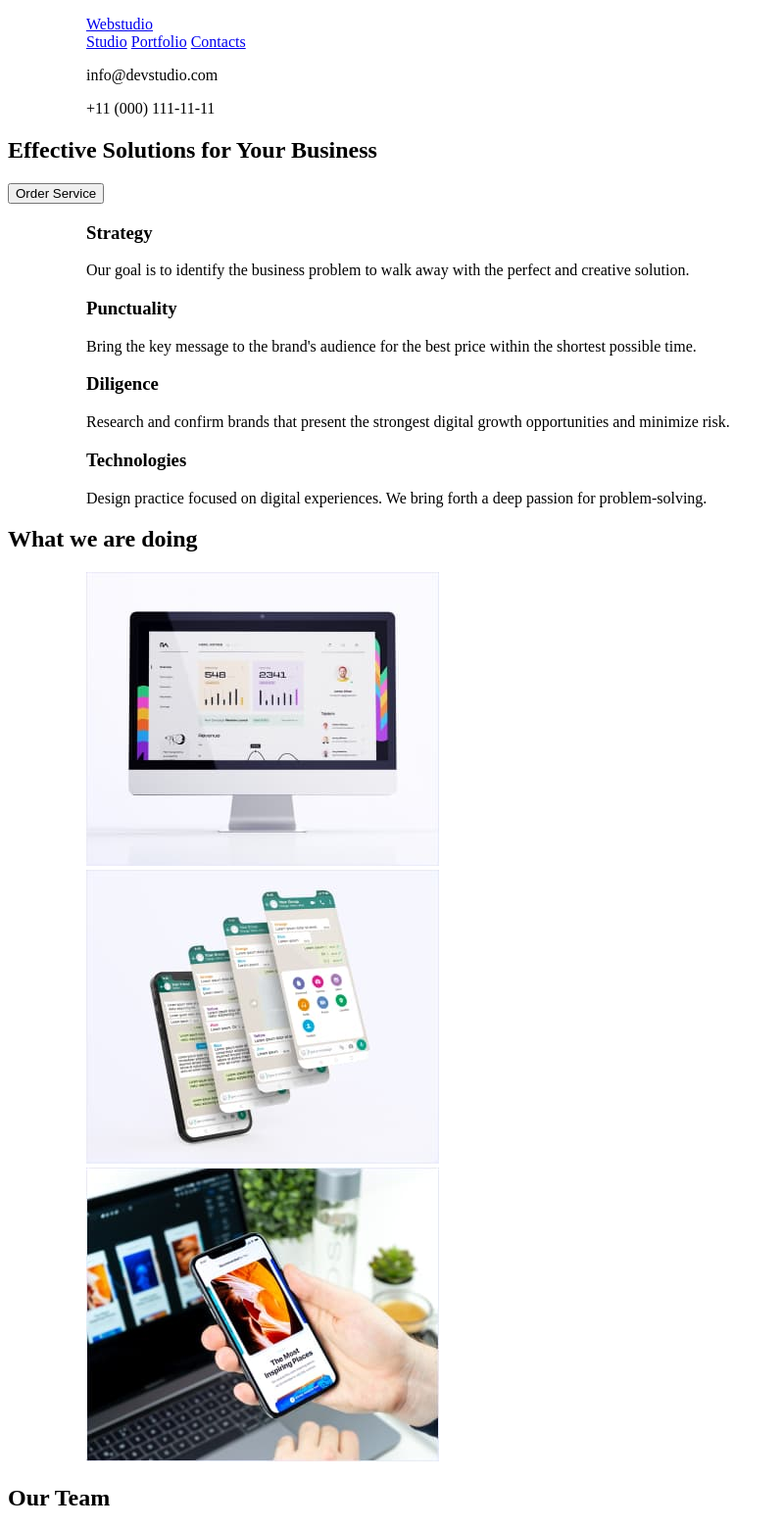
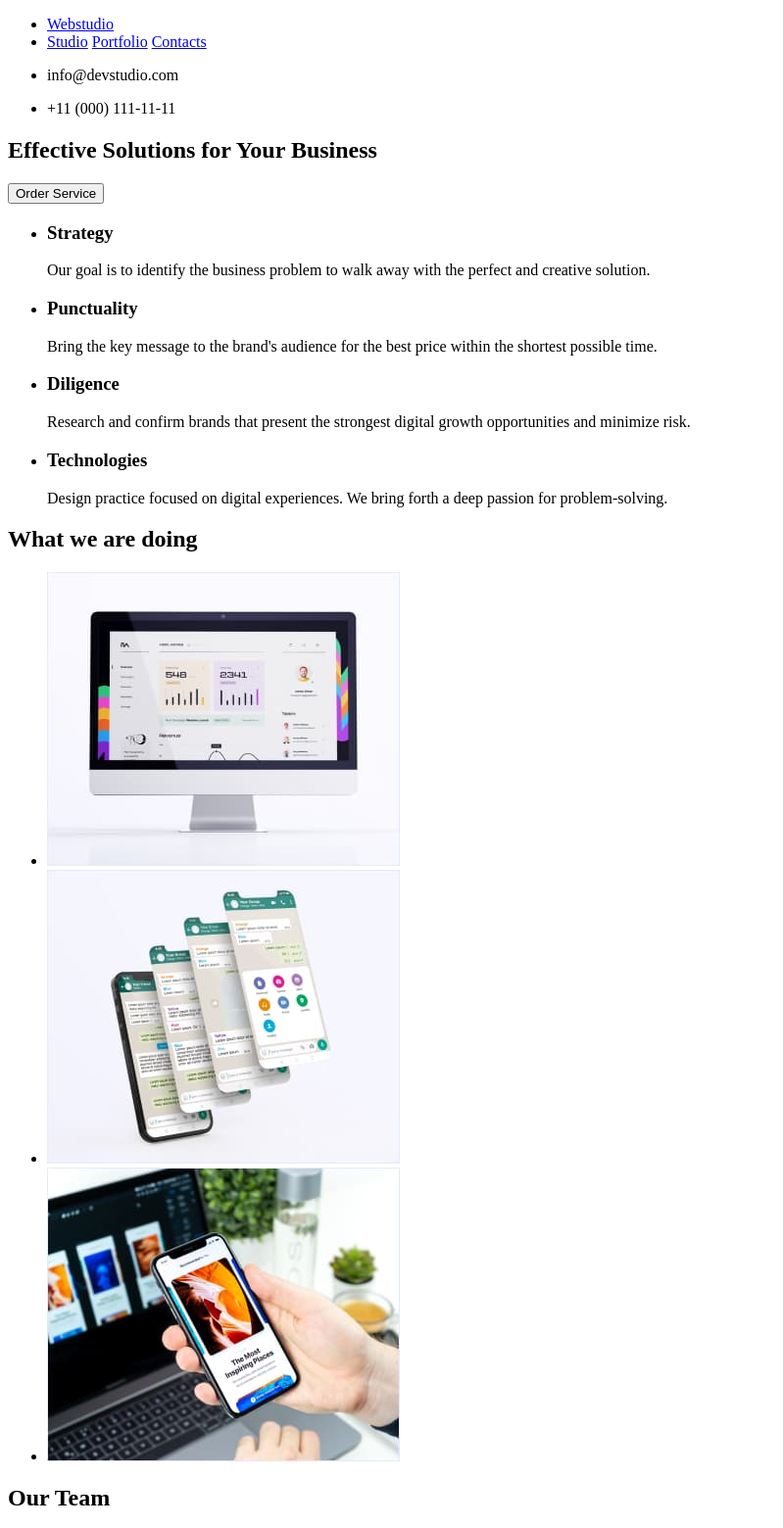
Before and after one commit to GFour11/GFour11.github.io, a plain HTML site: page index.html in a window 1280 px wide. Shown: the top 1560 px of the page at 98% size, without its empty margins (0-799 px from the left). Drawn offline with Linux system fonts and the light colour scheme.

Commit message:
update v.1.1

```diff
--- a/index.html
+++ b/index.html
@@ -7,26 +7,26 @@
     <body>
         <header>
            <ul>
-            <ol>
+            <li>
                 <div class="logo">
                     <a href="#">
                         <span class="web">Web</span><span class="studio">studio</span>
                     </a>
                 </div>
-            </ol>
-            <ol>
+            </li>
+            <li>
                 <nav>
                     <a href="#">Studio</a>
                     <a href="#">Portfolio</a>
                     <a href="#">Contacts</a>
                 </nav>
-            </ol>
-            <ol>
+            </li>
+            <li>
                 <p>info@devstudio.com</p>
-            </ol>
-            <ol>
+            </li>
+            <li>
                 <p>+11 (000) 111-11-11</p>
-            </ol>
+            </li>
            </ul>
         </header>
         <main>
@@ -38,77 +38,77 @@
             </section>
             <section>
                 <ul>
-                    <ol>
+                    <li>
                         <h3>Strategy</h3>
                         <p>Our goal is to identify the business
                             problem to walk away with the perfect and creative solution.
                         </p>
-                    </ol>
-                    <ol>
+                    </li>
+                    <li>
                         <h3>Punctuality</h3>
                         <p>
                             Bring the key message to the brand's audience for the best price within the shortest possible time.
                         </p>
-                    </ol>
-                    <ol>
+                    </li>
+                    <li>
                         <h3>Diligence</h3>
                         <p>
                             Research and confirm brands that present the strongest digital growth opportunities and minimize risk.
                         </p>
-                    </ol>
-                    <ol>
+                    </li>
+                    <li>
                         <h3>Technologies</h3>
                         <p>
                             Design practice focused on digital experiences. We bring forth a deep passion for problem-solving.
                         </p>
-                    </ol>
+                    </li>
                 </ul>
             </section>
             <section>
                 <h2>What we are doing</h2>
                 <ul>
-                    <ol>
+                    <li>
                         <img src="images/services/desctop_app.jpg" alt="Desctop aplication" width="360"/>
-                    </ol>
-                    <ol>
+                    </li>
+                    <li>
                         <img src="images/services/web_app.jpg" alt="Web aplication" width="360"/>
-                    </ol>
-                    <ol>
+                    </li>
+                    <li>
                         <img src="images/services/mobile_app.jpg" alt="Mobile aplication" width="360"/>
-                    </ol>
+                    </li>
                 </ul>
             </section>
             <section>
                 <h2>Our Team</h2>
                 <ul>
-                    <ol>
+                    <li>
                         <div class="Card content">
                             <img src="images/team/mark.jpg" alt="Mark" width="264"/>
                             <h3>Mark Guerrero</h3>
                             <p> Product Designer</p>
                         </div>
-                    </ol>
-                    <ol>
+                    </li>
+                    <li>
                         <div class="Card content">
                             <img src="images/team/tom.jpg" alt="Tom" width="264"/>
                             <h3>Tom Ford</h3>
                             <p>Frontend Developer</p>
                         </div>
-                    </ol>
-                    <ol>
+                    </li>
+                    <li>
                         <div class="Card content">
                             <img src="images/team/camila.jpg" alt="Camila" width="264"/>
                             <h3>Camila Garcia</h3>
                             <p>Marketing</p>
                         </div>
-                    </ol>
-                    <ol>
+                    </li>
+                    <li>
                         <div class="Card content">
                             <img src="images/team/daniel.jpg" alt="Daniel" width="264"/>
                             <h3>Daniel Wilson</h3>
                             <p>Designer</p>
                         </div>
-                    </ol>
+                    </li>
                 </ul>
             </section>
         </main>
@@ -119,7 +119,7 @@
                         <span class="web">Web</span><span class="studio">studio</span>
                     </a>
                 </div>
-                <p>Increase the flow of customers and sales for your business with digital marketing & growth solutions.</p>
+                <p>Increase the flow of customers and sales for your business with digital marketing & growth solutionS</p>
             </div>
         </footer>
     </body>
```
